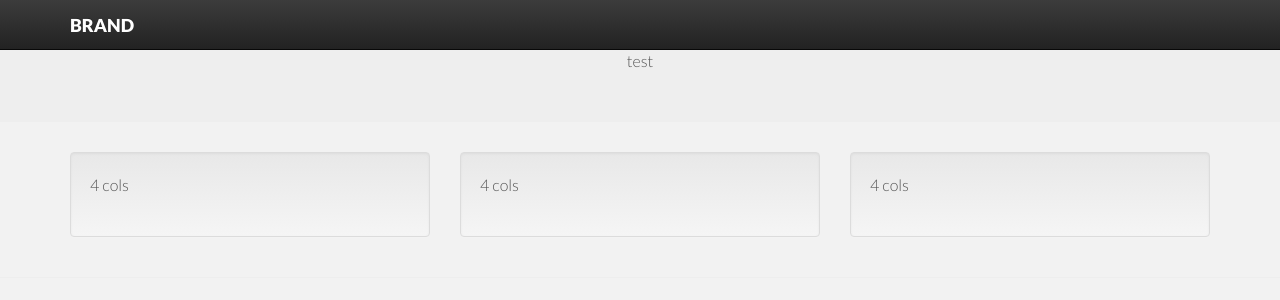
After one commit to jeroenarens/Apps4Ghent_Bib, a Django app: page /overview/ in a window 1280 px wide. The commit adds this page. Shown: the top 300 px of the page. Run offline with Django 3.2, Linux system fonts and the light colour scheme; parts of the project's set-up code (start-up, migrations or seed data) failed here and were passed over; some libraries are stand-ins or nearby versions.

Commit message:
overview html file added

```diff
--- a/Apps4Ghent_Library/Apps4Ghent_Library/urls.py
+++ b/Apps4Ghent_Library/Apps4Ghent_Library/urls.py
@@ -15,6 +15,7 @@ router.register(r'reservations', views.ReservationViewSet)
 urlpatterns = patterns('',
     # General urls
     url(r'^$', views.index, name='index'),
+    url(r'^overview/', views.overview, name='overview'),
 
     # Admin section
     url(r'^admin/', include(admin.site.urls)),
--- a/Apps4Ghent_Library/apps4ghent/views.py
+++ b/Apps4Ghent_Library/apps4ghent/views.py
@@ -13,6 +13,9 @@ from .serializers import *
 def index(request):
 
    return render_to_response('index2.html')
+
+def overview(request):
+    return render_to_response('overview.html')
 
 class Paginator:
     page_size = 100
--- a/Apps4Ghent_Library/templates/index2.html
+++ b/Apps4Ghent_Library/templates/index2.html
@@ -47,7 +47,7 @@
 				<div class="col-lg-6">
 					<h1>Your favorite summer books!</h1>
 					<h2 class="subtitle">Find them all here!</h2>
-					<form class="form-inline signup" role="form">
+					<form class="form-inline signup" role="form" action="overview">
 					  <div class="form-group">
 					    <input type="email" class="form-control" id="exampleInputEmail1" placeholder="Enter your age">
                         <input type="text" class="form-control" id="exampleInputGender" placeholder="Enter your gender">
--- /dev/null
+++ b/Apps4Ghent_Library/templates/overview.html
@@ -0,0 +1,60 @@
+<!DOCTYPE html>
+<html lang="en">
+<head>
+      {% load staticfiles %}
+    <meta charset="utf-8">
+    <meta http-equiv="X-UA-Compatible" content="IE=edge">
+    <meta name="viewport" content="width=device-width, initial-scale=1.0">
+    <meta name="description" content="">
+    <meta name="author" content="">
+    <link rel="shortcut icon" href="{% static "img/favicon.png" %}">
+
+    <title>Books4Summer</title>
+
+    <!-- Bootstrap -->
+    <link href="{% static "css/bootstrap.css" %}" rel="stylesheet">
+	<link href="{% static "css/bootstrap-theme.css" %}" rel="stylesheet">
+
+    <!-- siimple style -->
+    <link href="{% static "css/style.css" %}" rel="stylesheet">
+
+    <!-- HTML5 shim and Respond.js IE8 support of HTML5 elements and media queries -->
+    <!--[if lt IE 9]>
+      <script src="https://oss.maxcdn.com/libs/html5shiv/3.7.0/html5shiv.js"></script>
+      <script src="https://oss.maxcdn.com/libs/respond.js/1.3.0/respond.min.js"></script>
+    <![endif]-->
+  </head>
+<body>
+<div class="navbar navbar-fixed-top navbar-inverse">
+    <div class="container">
+      <button type="button" class="navbar-toggle" data-toggle="collapse" data-target=".navbar-collapse">
+        <span class="icon-bar"></span>
+        <span class="icon-bar"></span>
+        <span class="icon-bar"></span>
+      </button>
+      <a class="navbar-brand" href="#">Brand</a>
+
+    </div><!-- /.container -->
+</div><!-- /.navbar -->
+
+<!-- HEADER
+=================================-->
+
+<div class="jumbotron text-center">
+    test
+</div>
+<!-- /header container-->
+
+<!-- CONTENT
+=================================-->
+<div class="container">
+    <div class="row">
+        <div class="col-md-4"><div class="well"><p>4 cols</p></div></div>
+        <div class="col-md-4"><div class="well"><p>4 cols</p></div></div>
+        <div class="col-md-4"><div class="well"><p>4 cols</p></div></div>
+    </div>
+</div>
+<hr>
+<!-- /CONTENT ============-->
+</body>
+</html>
```
